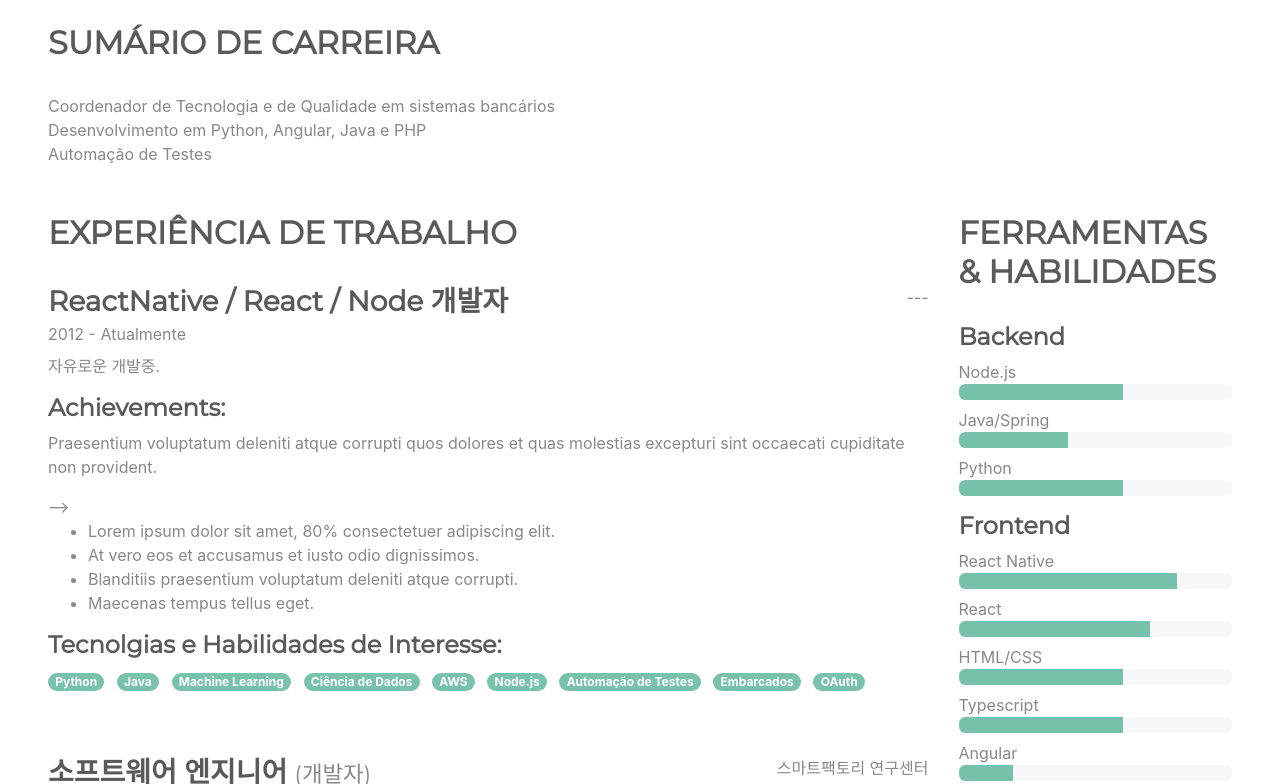
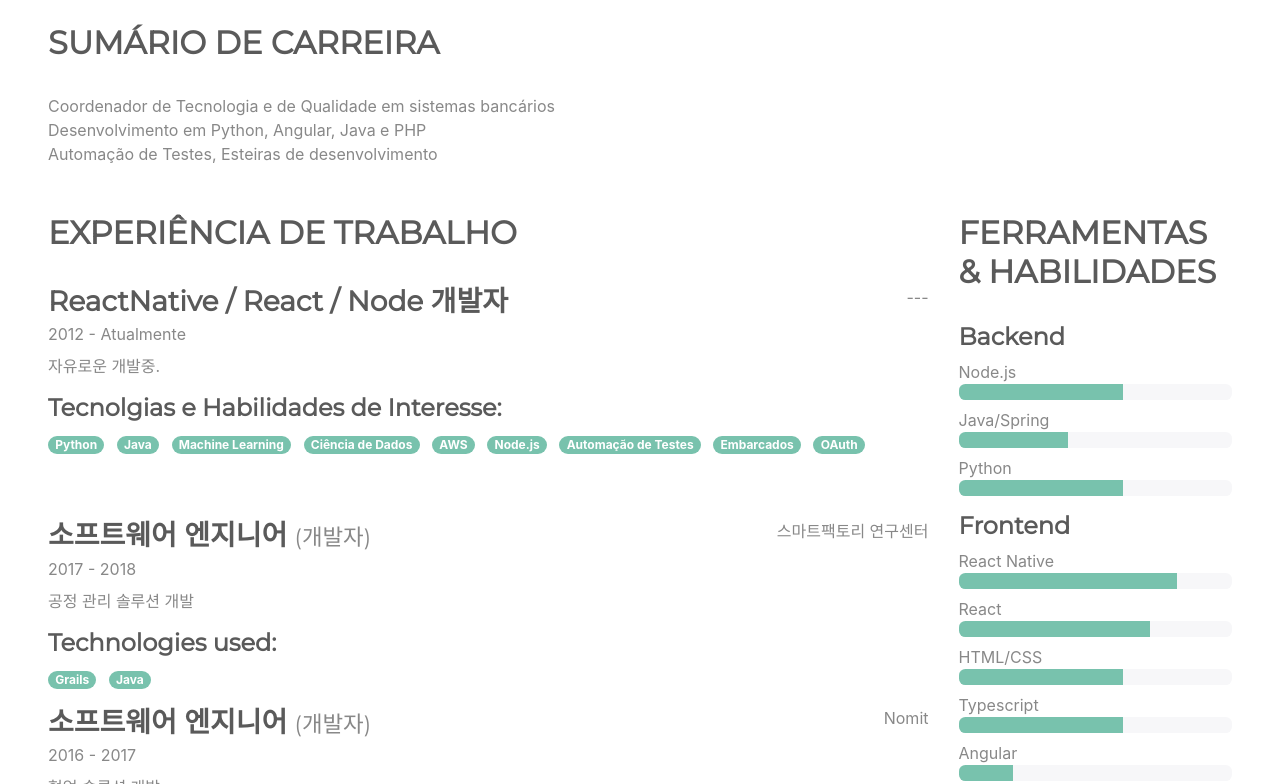
Before and after one commit to marvinmvns/cv2, a Jekyll site: the page index.html, which Jekyll copies as it is, in a window 1280 px wide and 900 px high, scrolled down 208 px, cut to the strip 116-900 px from the top of the window. Built offline with Jekyll 4.4.1, drawn with Linux system fonts in a browser that asks for light colours; nearby versions of some CDN libraries.

Commit message:
Update index.html

```diff
--- a/index.html
+++ b/index.html
@@ -101,7 +101,7 @@
         <div class="resume-section-content">
           <p class="mb-0">Coordenador de Tecnologia e de Qualidade em sistemas bancários</p>
           <p class="mb-0">Desenvolvimento em Python, Angular, Java e PHP</p>
-          <p class="mb-0">Automação de Testes</p>
+          <p class="mb-0">Automação de Testes, Esteiras de desenvolvimento</p>
         </div>
       </section><!--//summary-section-->
       <div class="row">
@@ -124,14 +124,7 @@
                   </div><!--//resume-timeline-item-header-->
                   <div class="resume-timeline-item-desc">
                     <p>자유로운 개발중.</p>
-                    <h4 class="resume-timeline-item-desc-heading font-weight-bold">Achievements:</h4>
-                    <p>Praesentium voluptatum deleniti atque corrupti quos dolores et quas molestias excepturi sint occaecati cupiditate non provident.</p>-->
-                    <ul>
-                      <li>Lorem ipsum dolor sit amet, 80% consectetuer adipiscing elit.</li>
-                      <li>At vero eos et accusamus et iusto odio dignissimos.</li>
-                      <li>Blanditiis praesentium voluptatum deleniti atque corrupti.</li>
-                      <li>Maecenas tempus tellus eget.</li>
-                    </ul>
+
                     <h4 class="resume-timeline-item-desc-heading font-weight-bold">Tecnolgias e Habilidades de Interesse:</h4>
                     <ul class="list-inline">
                       <li class="list-inline-item"><span class="badge badge-primary badge-pill">Python</span></li>
```
